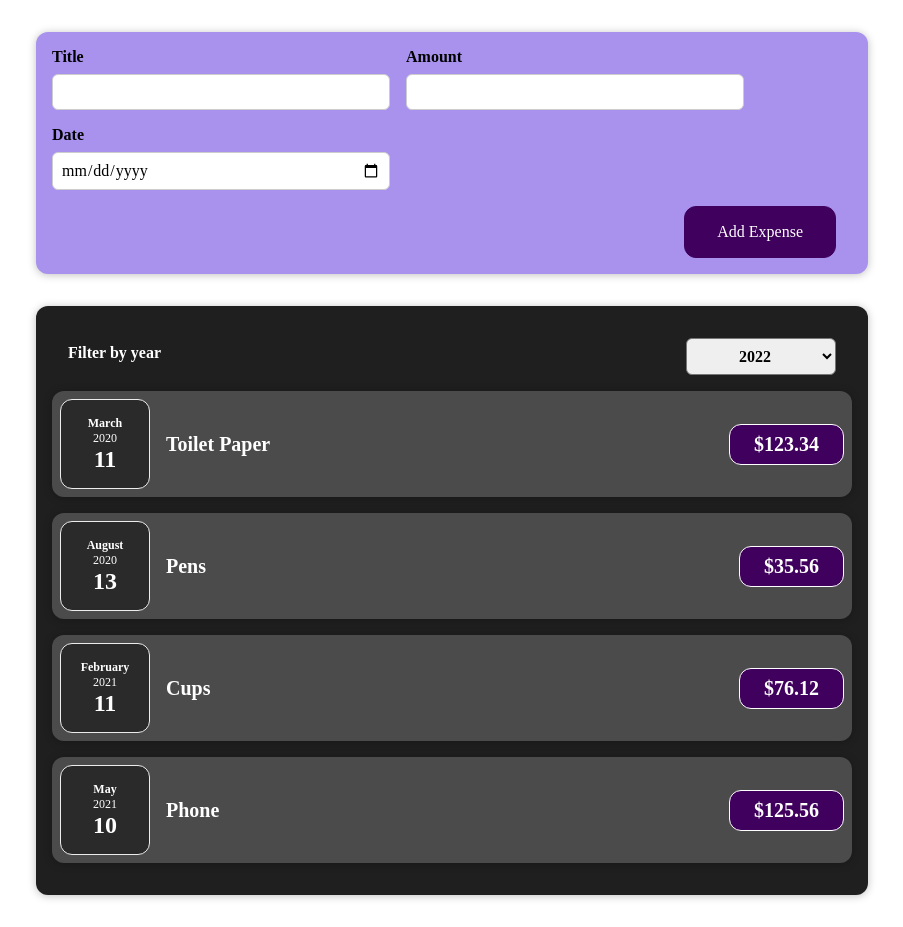
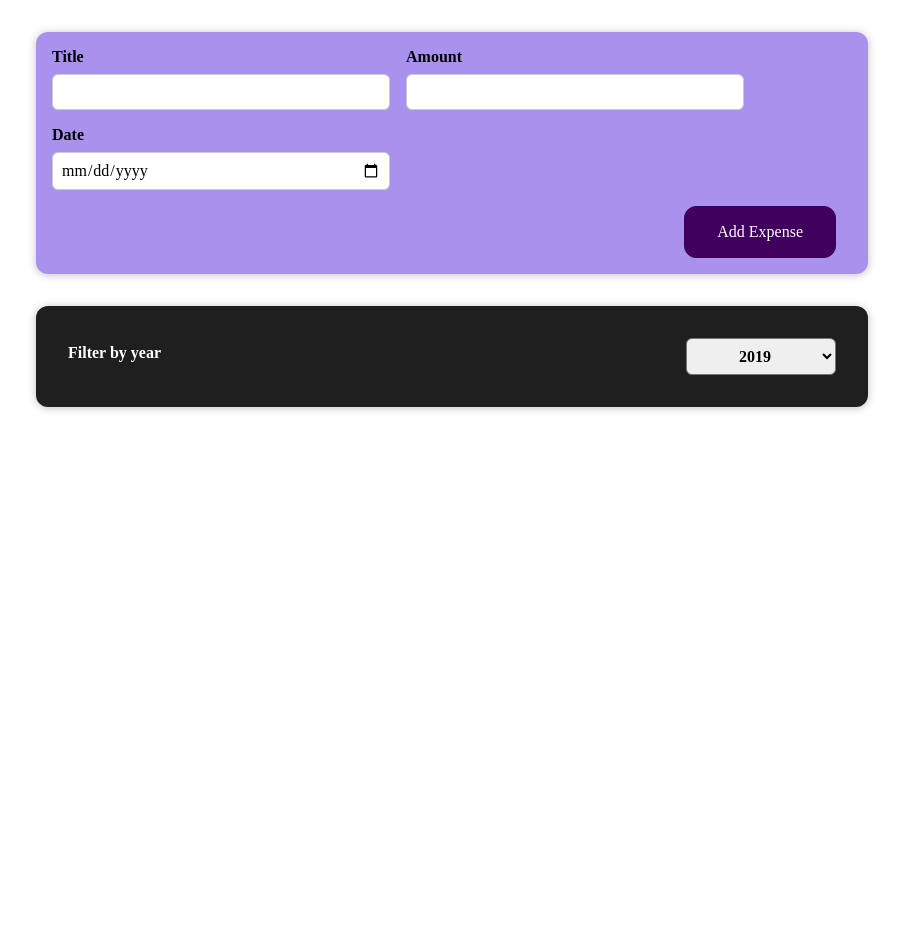
Before and after one commit to nghiapham137/React_Expenses, a React (Create React App) app: page / in a window 1280 px wide. Shown: the whole page, without its empty margins (188-1091 px from the left). After the commit the page ends 800 px from the top, so only its background shows below. Built offline with nearby package versions, Linux system fonts and the light colour scheme.

Commit message:
add filtered expense list based on select year option

```diff
--- a/src/components/Expenses/Expense.js
+++ b/src/components/Expenses/Expense.js
@@ -11,6 +11,10 @@ function Expense(props) {
     setFilteredYear(selectedYear);
   }
 
+  const filteredExpenses = props.items.filter(expense => {
+    return expense.date.getFullYear().toString() === filteredYear
+  })
+
   return (
     <div>
     <Card className='expenses'>
@@ -18,7 +22,7 @@ function Expense(props) {
         selected={filteredYear}
         onChangeFilter={filterChangeHandler}
       />
-      {props.items.map((expense) => (
+      {filteredExpenses.map((expense) => (
         <ExpenseItem
           key = {expense.id}
           title={expense.title}
--- a/src/components/Expenses/ExpensesFilter.js
+++ b/src/components/Expenses/ExpensesFilter.js
@@ -2,16 +2,16 @@ import React from 'react';
 
 import './ExpensesFilters.css';
 
-const ExpensesFilter = () => {
+const ExpensesFilter = (props) => {
     const dropdownChangeHandler = (event) => {
-        console.log(event.target.value);
+        props.onChangeFilter(event.target.value);
     };
 
     return (
         <div className='expenses-filter'>
             <div className='expenses-filter__control'>
                 <label>Filter by year</label>
-                <select onChange={dropdownChangeHandler}>
+                <select value={props.selected} onChange={dropdownChangeHandler}>
                     <option value='2022'>2022</option>
                     <option value='2021'>2021</option>
                     <option value='2020'>2020</option>
```
Also changed, not shown: 1 other file (tests, documents, lock files or other folders).
